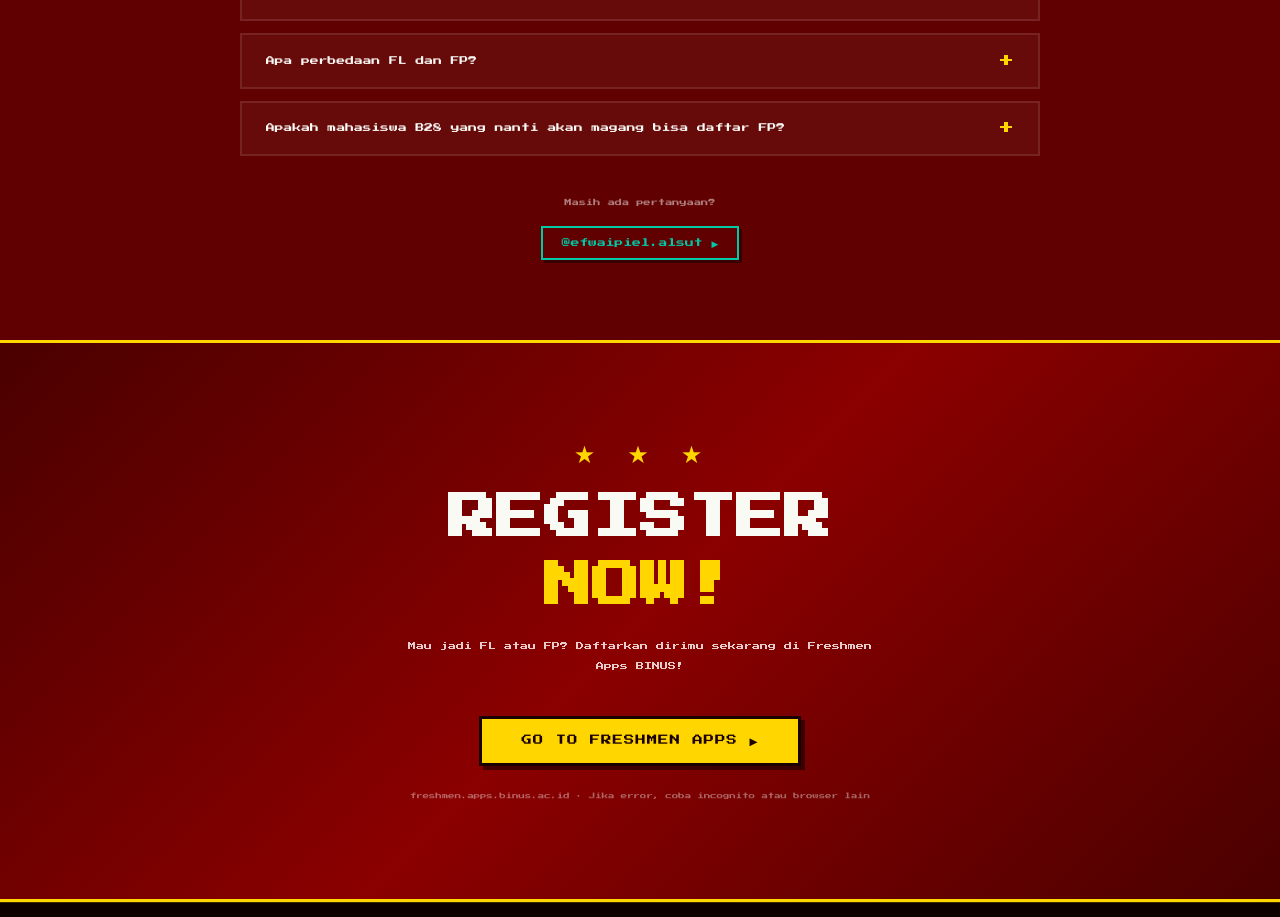
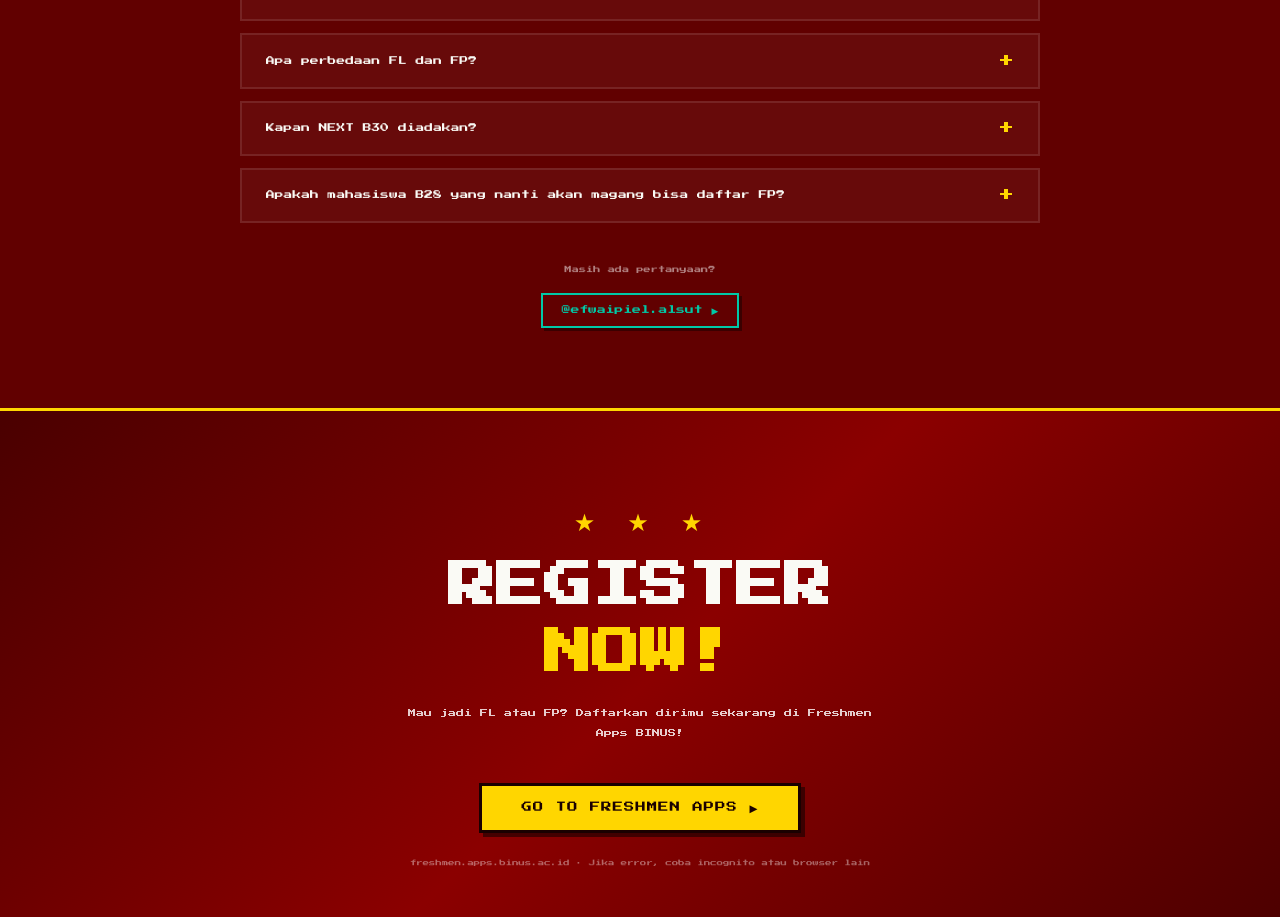
Before and after one commit to luigihidayat/fypb30-deploy, a React (Vite) app: page / in a window 1280 px wide. Shown: the part 4605-5522 px from the top of the page. Built offline with nearby package versions, Linux system fonts and the light colour scheme.

Commit message:
timeline update v2

```diff
--- a/src/App.jsx
+++ b/src/App.jsx
@@ -126,13 +126,13 @@ const FAQS = [
     q: "Apa perbedaan FL dan FP?",
     a: "Perbedaan utama adalah waktu tugas. FL bekerja selama NEXT sampai Inaugurasi, sedangkan FP aktif sepanjang Excellent Program selama semester 1 dan 2 mahasiswa baru.",
   },
-  // {
-  //   q: "Kapan NEXT B30 diadakan?",
-  //   a: "NEXT (New Student Experience & Transition) B30 akan diadakan dari 20 Juli - 1 Agustus (Batch 1) dan 3 - 15 Agustus (Batch 2), dilanjutkan dengan Academic Experience 18-29 Agustus dan Inauguration pada 4 September.",
-  // },
+  {
+    q: "Kapan NEXT B30 diadakan?",
+    a: "NEXT (New Student Experience & Transition) B30 akan diadakan dari 20 Juli - 1 Agustus (Batch 1) dan 3 - 15 Agustus (Batch 2), dilanjutkan dengan Academic Experience 18-29 Agustus dan Inauguration pada 4 September.",
+  },
   {
     q: "Apakah mahasiswa B28 yang nanti akan magang bisa daftar FP?",
-    // a: "Bisa! Meskipun sedang magang, kamu tetap perlu memimpin sesi EESE 1, tapi pertemuannya tidak seintensif EESE 1 — mungkin hanya sekali setiap 1–3 minggu. Kamu hanya perlu datang ke kampus untuk check-in manual setiap sesi.",
+    a: "Bisa! Meskipun sedang magang, kamu tetap perlu memonitoring sesi EESE 1, tapi pertemuannya tidak F2F seperti EESE 1. Kamu cukup perlu memonitoring secara online freshmen kalian!",
   },
 ];
 
```
